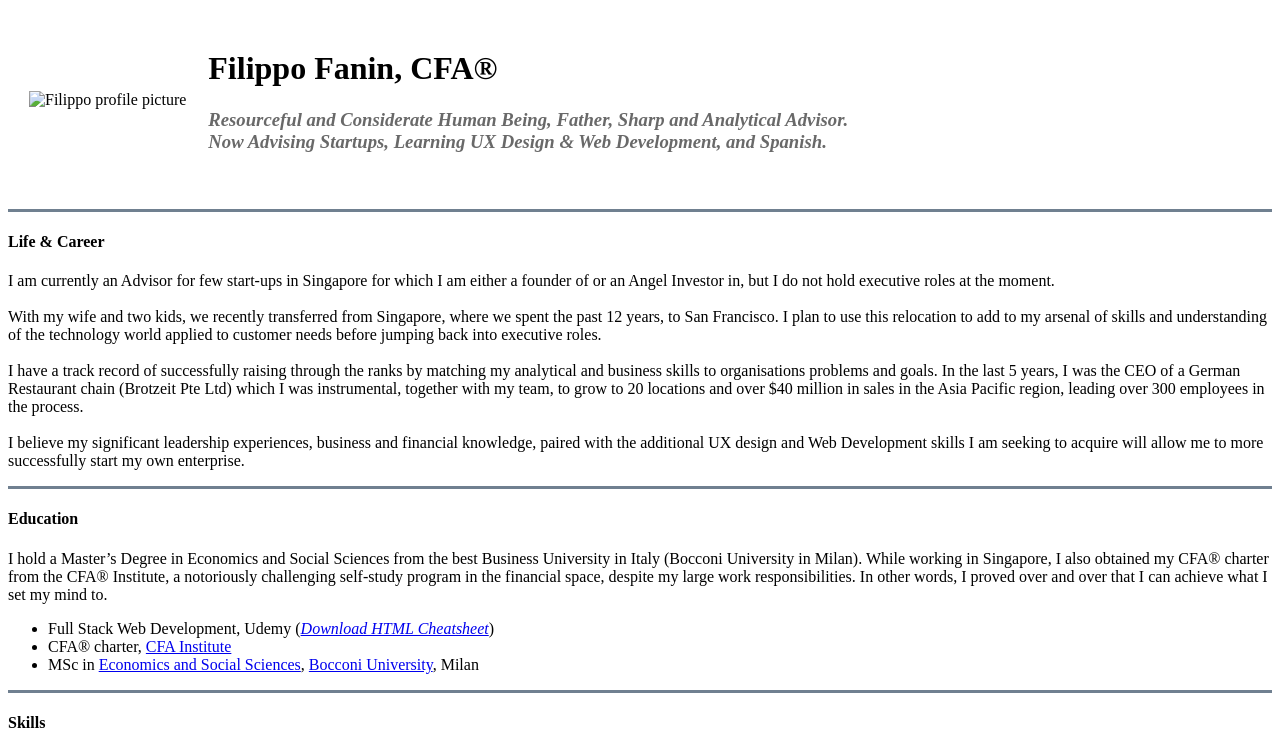
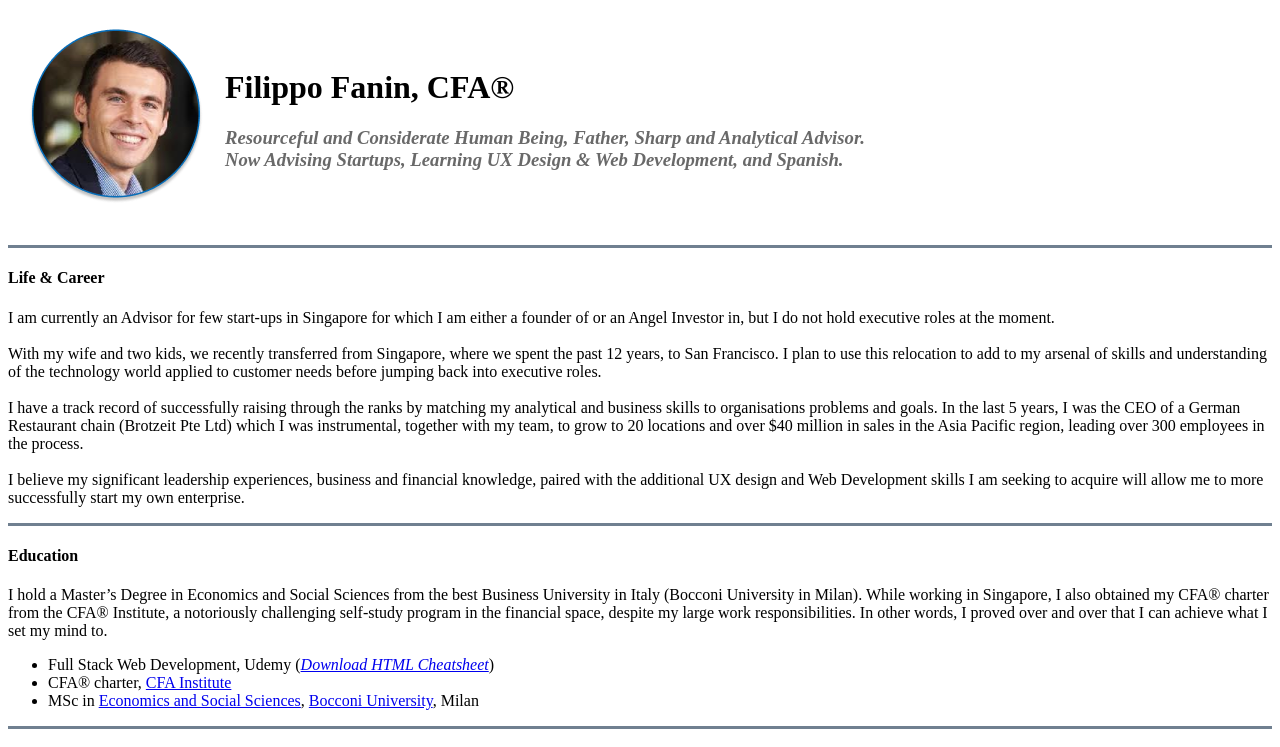
Before and after one commit to filippofanin/personal-page, a plain HTML site: page index.html in a window 1280 px wide. Shown: the top 747 px of the page. Drawn offline with Linux system fonts and the light colour scheme.

Commit message:
Update index.html

```diff
--- a/index.html
+++ b/index.html
@@ -15,7 +15,7 @@
 <body>
   <table cellspacing="20">
     <tr>
-      <td><img src="images/Filippo Profile Head Image (1).png" alt="Filippo profile picture"></td>
+      <td><img src="Filippo Profile Head Image (1).png" alt="Filippo profile picture"></td>
       <td><h1>Filippo Fanin, CFA®</h1>
       <p>
         <h3><em> <strong>
```
